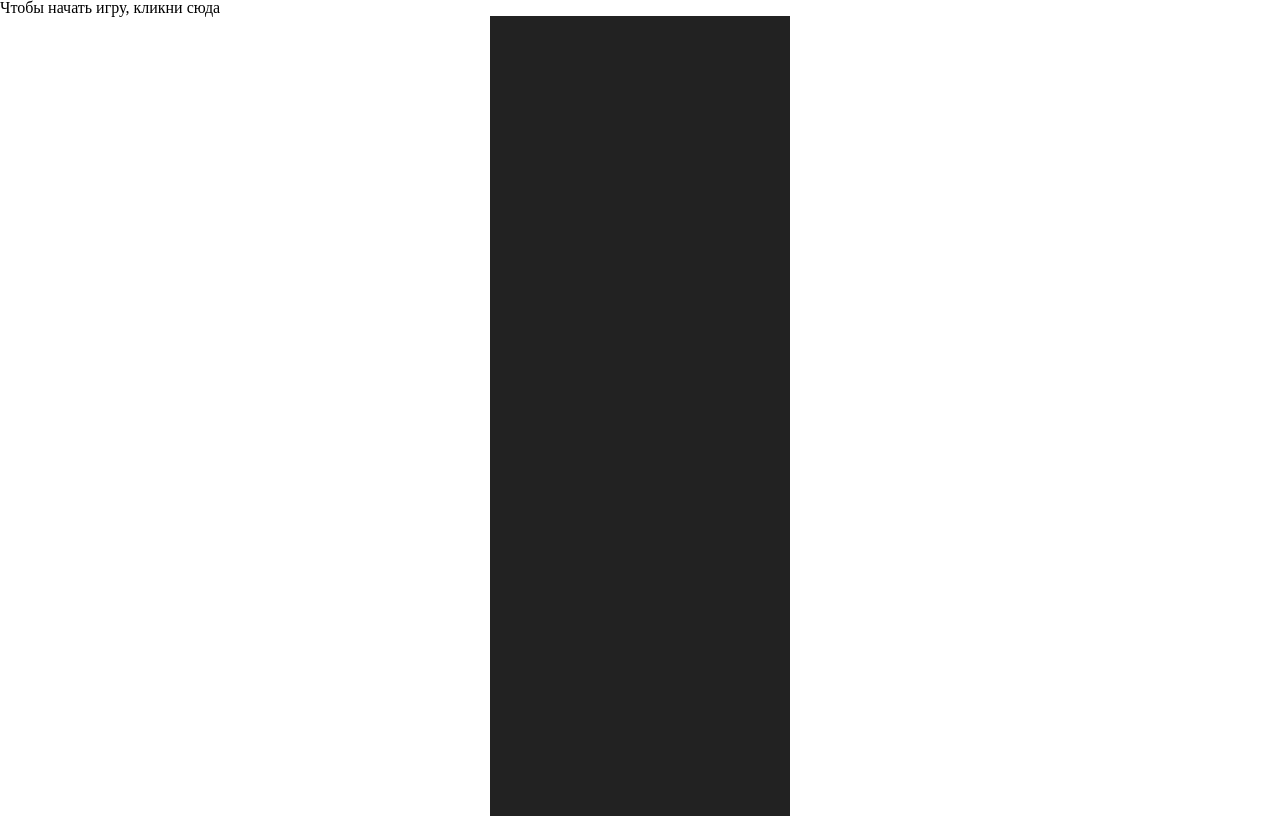
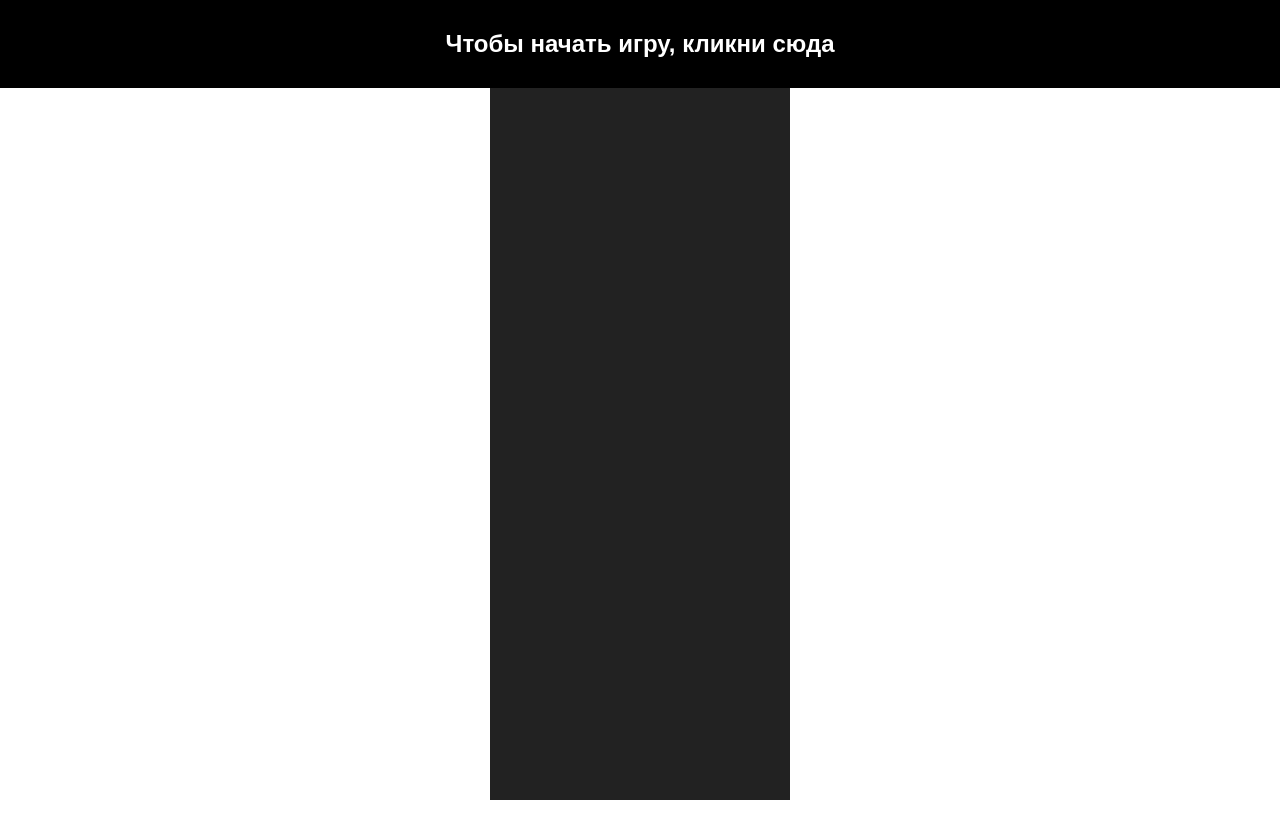
Before and after one commit to nzubkov/need_for_js, a plain HTML site: page index.html in a window 1280 px wide. Drawn offline with Linux system fonts and the light colour scheme.

Commit message:
Update style.css
добавлены стили к кнопке Start

```diff
--- a/style.css
+++ b/style.css
@@ -76,3 +76,20 @@ table {
     background: #fff;
     left: 145px;
 }
+
+.start {
+    position: absolute;
+    left: 0;
+    top: 0;
+    width: 100%;
+    margin: 0;
+    padding: 2rem 0;
+    text-align: center;
+    z-index: 200;
+    color: #fff;
+    font-size: 1.5rem;
+    background: black;
+    cursor: pointer;
+    font-family: sans-serif;
+    font-weight: 700;
+}
```
